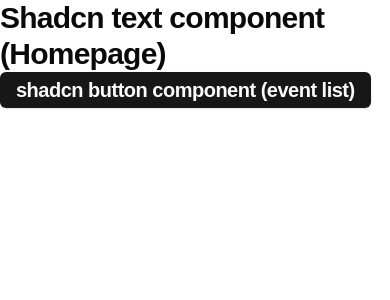
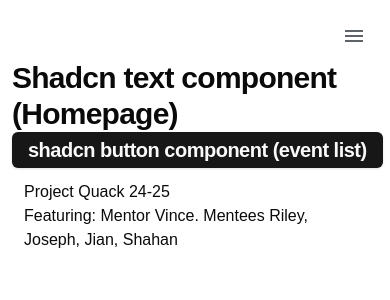
Before and after one commit to vncz14/project-quack-2425, a Next.js app in the folder frontend/: page / in a window 390 px wide. Shown: the top 300 px of the page. Built offline with nearby package versions, Linux system fonts and the light colour scheme.

Commit message:
Default layout with responsive navbar. Awaiting content before making footer responsive.

```diff
--- a/frontend/src/app/page.tsx
+++ b/frontend/src/app/page.tsx
@@ -1,16 +1,18 @@
 import { Button } from "@/components/ui/button";
 import { Text } from "@/components/ui/text";
 import Link from "next/link";
-
+import Layout from "@/components/ui/layout";
 export default function Home() {
     return (
         <div>
+            <Layout>
                 <Text as="h2">Shadcn text component (Homepage)</Text>
                 <Button asChild>
                     <Link href="/event">
                         <Text as="h4">shadcn button component (event list)</Text>
                     </Link>
                 </Button>
+            </Layout>
         </div>
     );
 }
--- /dev/null
+++ b/frontend/src/components/ui/assets/svg.tsx
@@ -0,0 +1,3 @@
+export function MenuSVG () {
+  return <svg xmlns="http://www.w3.org/2000/svg" height="24px" viewBox="0 -960 960 960" width="24px" fill="#5f6368"><path d="M120-240v-80h720v80H120Zm0-200v-80h720v80H120Zm0-200v-80h720v80H120Z"/></svg>
+}
--- /dev/null
+++ b/frontend/src/components/ui/footer.tsx
@@ -0,0 +1,8 @@
+export default function Footer () {
+  return (
+    <div className="p-3">
+      <p>Project Quack 24-25</p>
+      <p>Featuring: Mentor Vince. Mentees Riley, Joseph, Jian, Shahan</p>
+    </div>
+  )
+}
--- /dev/null
+++ b/frontend/src/components/ui/layout.tsx
@@ -0,0 +1,12 @@
+import Navbar from './navbar'
+import Footer from './footer'
+
+export default function Layout({ children }) {
+  return (
+    <div className="p-3">
+      <Navbar />
+      <main>{children}</main>
+      <Footer />
+    </div>
+  )
+}
--- /dev/null
+++ b/frontend/src/components/ui/navbar.tsx
@@ -0,0 +1,39 @@
+"use client"
+
+import Link from "next/link";
+import { MenuSVG } from "./assets/svg";
+import { useState } from "react";
+
+function NavLinks() {
+  return (
+    <>
+        <Link href="/">Home</Link>
+        <Link href="/">Link1</Link>
+        <Link href="/">Link2</Link>
+        <Link href="/">Link3</Link>
+    </>
+  )
+}
+
+export default function Navbar () {
+  const [isMiniMenu, toggleMiniMenu] = useState(false);
+  return (
+    <div className="w-full relative">
+      <div className="hidden sm:flex gap-4 p-3">
+        <NavLinks />
+      </div>
+      <div className="ml-auto w-fit p-3 sm:hidden">
+        <button onClick={() => toggleMiniMenu(!isMiniMenu)} className="block">
+          <MenuSVG />
+        </button>
+      </div>
+      <div>
+          {isMiniMenu ?
+            <div className="flex flex-col items-center bg-slate-300 gap-1 p-1 rounded-2xl sm:hidden">
+              <NavLinks />
+            </div>
+            : ""}
+      </div>
+    </div>
+  )
+}
```
Also changed, not shown: frontend/src/app/public/menu.svg (added). Lines whose indentation alone changed are shown as unchanged.
